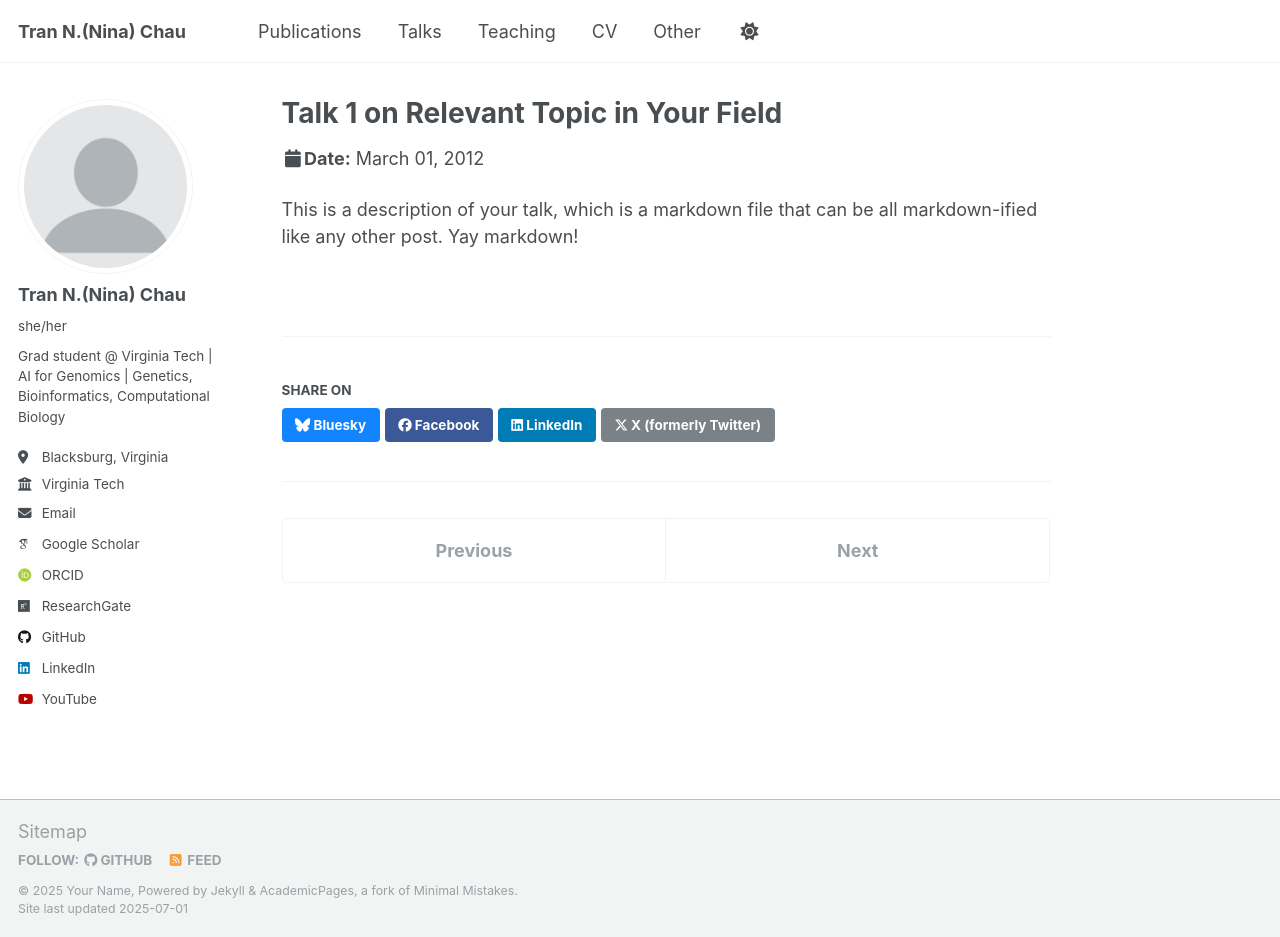
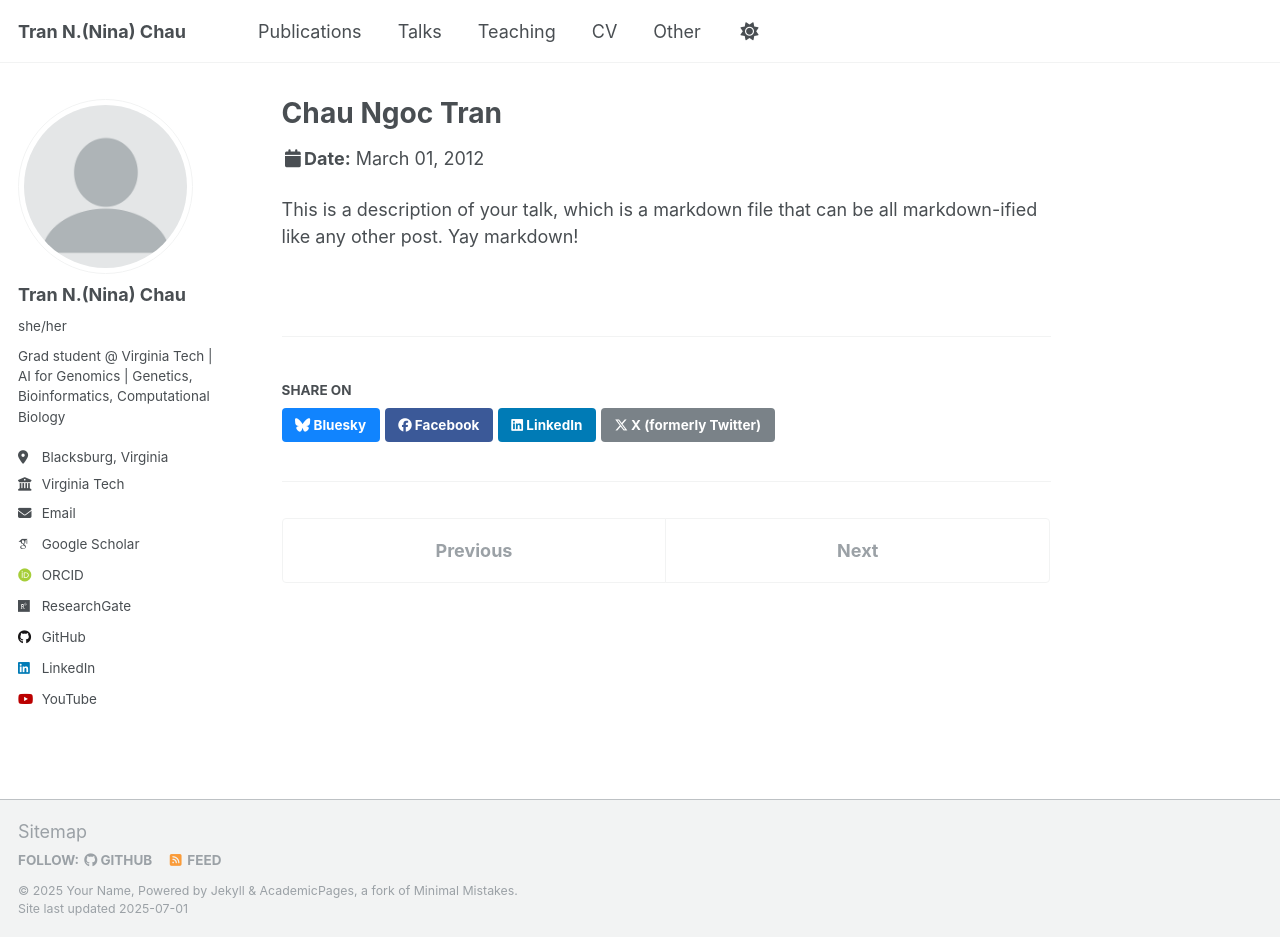
Before and after one commit to ct-tranchau/ct-tranchau.github.io, a Jekyll site: the page built from _talks/chaungoc.md, in a window 1280 px wide and 937 px high. Built offline with Jekyll 4.4.1, drawn with Linux system fonts in a browser that asks for light colours; some web fonts are replaced; a script that is not in the unit is left out.

Commit message:
Update chaungoc.md

```diff
--- a/_talks/chaungoc.md
+++ b/_talks/chaungoc.md
@@ -1,5 +1,5 @@
 ---
-title: "Talk 1 on Relevant Topic in Your Field"
+title: "Chau Ngoc Tran"
 collection: talks
 type: "Talk"
 permalink: /talks/chaungoc
```
